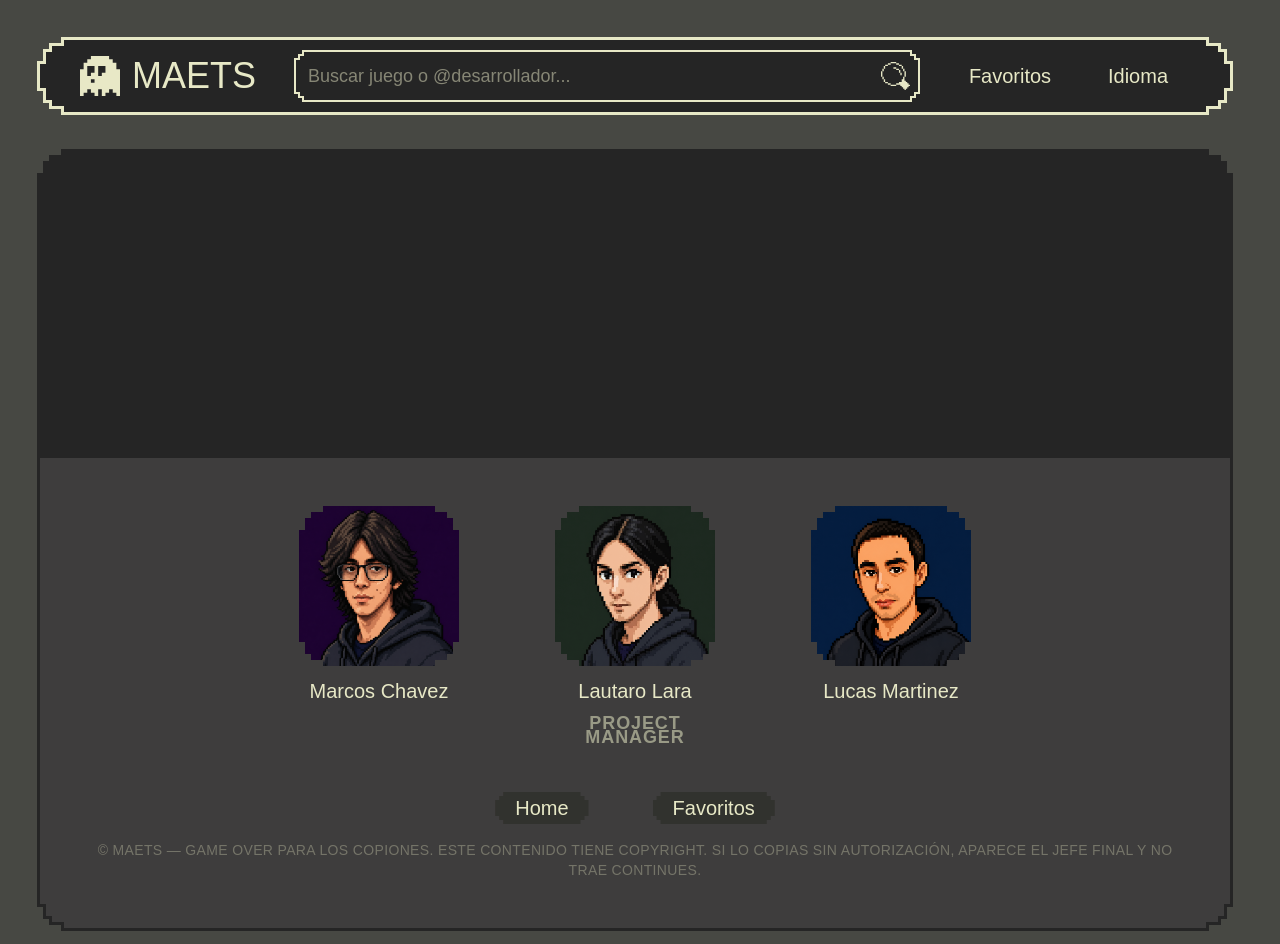
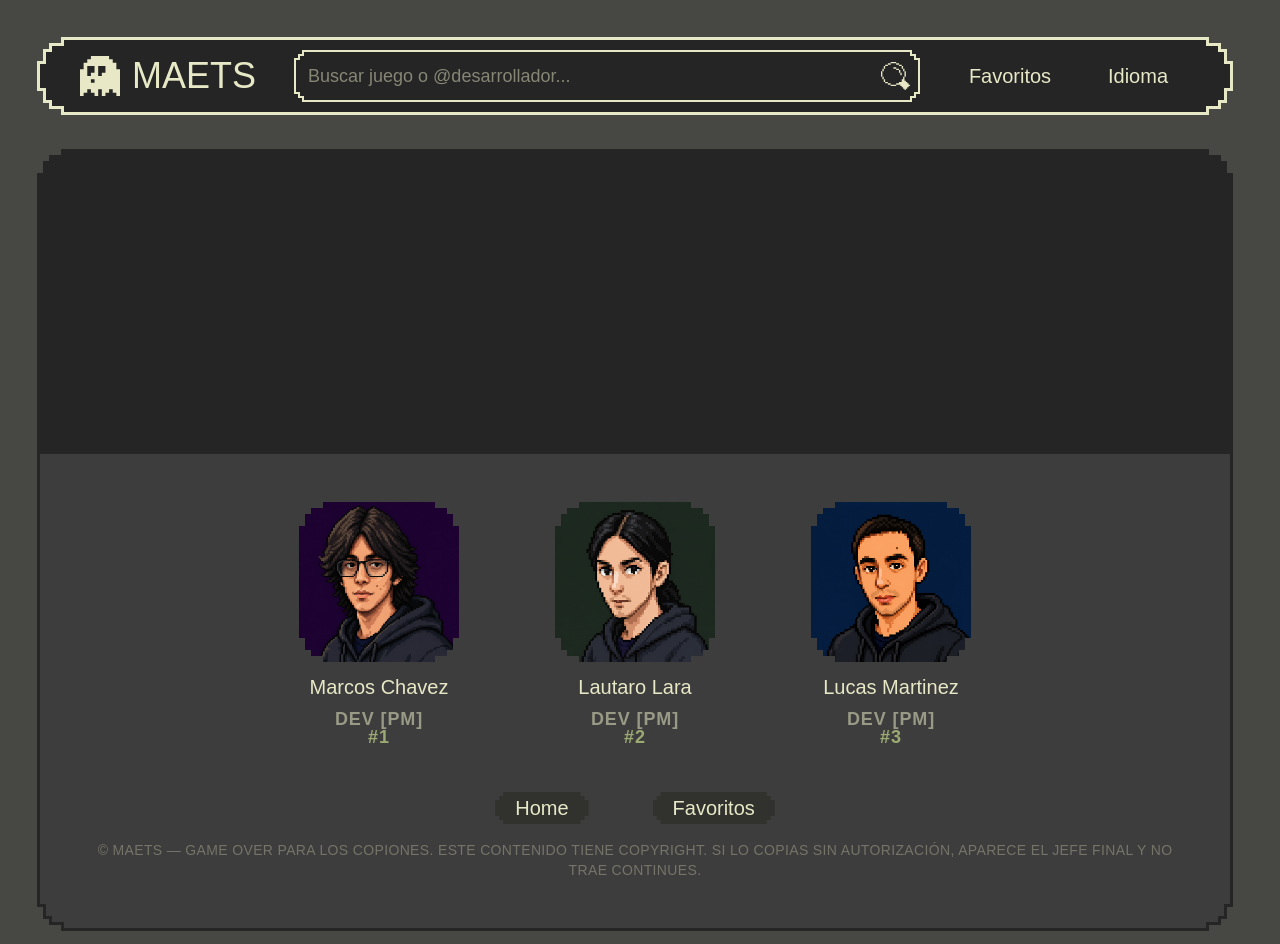
Before and after one commit to LautaroLaraFai/TP2-REACT, a React (Vite) app: page /api-error in a window 1280 px wide. Built offline with nearby package versions, Linux system fonts and the light colour scheme; no server answers; a web font is replaced by a local one; what @react-pdf/renderer would draw is missing.

Commit message:
feature/footer-pm

```diff
--- a/src/components/Footer/Footer.jsx
+++ b/src/components/Footer/Footer.jsx
@@ -18,7 +18,7 @@ export const Footer = () => {
           {/*Marcos*/}
           <div className="flex flex-col items-center lg:w-40 md:w-32 sm:w-28 max-sm:w-20">
             <div className="px-wrap-lg group w-full lg:h-40 md:h-32 sm:h-28 max-sm:h-20 aspect-square">
-              <div className="px-border-lg group-hover:bg-a-darkamber group-active:bg-orange-700 transition-colors duration-200 md:-inset-0.75 max-md:-inset-0.5"/>
+              <div className="px-border-lg group-hover:bg-a-darkamber group-active:bg-a-red transition-colors duration-200 md:-inset-0.75 max-md:-inset-0.5"/>
               <a href="https://github.com/Marcos-Chavez-5505" target="_blank">
                 <img
                   src={marcosPixelArt}
@@ -27,15 +27,21 @@ export const Footer = () => {
                 />
               </a>
             </div>
-            <p className="md:mt-4 max-md:mt-3 text-center lg:text-xl md:text-lg sm:text-base max-sm:text-sm leading-4.5">
-              Marcos Chavez
-            </p>
+            <div className="md:mt-4 max-md:mt-3 text-center">
+              <p className="font-medium lg:text-xl md:text-lg sm:text-base max-sm:text-sm leading-4.5 lg:mb-4 md:mb-3 sm:mb-3 max-sm:mb-2">
+                Marcos Chavez
+              </p>
+              <p className="text-a-darkamber font-bold lg:text-lg md:text-base sm:text-sm max-sm:text-sm uppercase tracking-wider leading-3.5 flex flex-col gap-1">
+                Dev [PM]<span className="text-a-lime">#1</span>
+              </p>
+            </div>
+
           </div>
 
           {/* Lauti */}
           <div className="flex flex-col items-center lg:w-40 md:w-32 sm:w-28 max-sm:w-20">
             <div className="px-wrap-lg group w-full lg:h-40 md:h-32 sm:h-28 max-sm:h-20 aspect-square">
-              <div className="px-border-lg group-hover:bg-a-darkamber group-active:bg-orange-700 transition-colors duration-200 md:-inset-0.75 max-md:-inset-0.5"/>
+              <div className="px-border-lg group-hover:bg-a-darkamber group-active:bg-a-red transition-colors duration-200 md:-inset-0.75 max-md:-inset-0.5"/>
               <a href="https://github.com/LautaroLaraFai" target="_blank">
                 <img
                   src={lautiPixelArt}
@@ -48,8 +54,8 @@ export const Footer = () => {
               <p className="font-medium lg:text-xl md:text-lg sm:text-base max-sm:text-sm leading-4.5 lg:mb-4 md:mb-3 sm:mb-3 max-sm:mb-2">
                 Lautaro Lara
               </p>
-              <p className="text-a-darkamber font-bold lg:text-lg md:text-base sm:text-sm max-sm:text-sm uppercase tracking-wider leading-3.5">
-                Project Manager
+              <p className="text-a-darkamber font-bold lg:text-lg md:text-base sm:text-sm max-sm:text-sm uppercase tracking-wider leading-3.5 flex flex-col gap-1">
+                Dev [PM]<span className="text-a-lime">#2</span>
               </p>
             </div>
           </div>
@@ -57,7 +63,7 @@ export const Footer = () => {
           {/*Lucas*/}
           <div className="flex flex-col items-center lg:w-40 md:w-32 sm:w-28 max-sm:w-20">
             <div className="px-wrap-lg group w-full lg:h-40 md:h-32 sm:h-28 max-sm:h-20 aspect-square">
-              <div className="px-border-lg group-hover:bg-a-darkamber group-active:bg-orange-700 transition-colors duration-200 md:-inset-0.75 max-md:-inset-0.5"/>
+              <div className="px-border-lg group-hover:bg-a-darkamber group-active:bg-a-red transition-colors duration-200 md:-inset-0.75 max-md:-inset-0.5"/>
               <a href="https://github.com/LucasLautaroMartinez" target="_blank">
                 <img
                   src={lucasPixelArt}
@@ -66,9 +72,14 @@ export const Footer = () => {
                 />
               </a>
             </div>
-            <p className="md:mt-4 max-md:mt-3 text-center lg:text-xl md:text-lg sm:text-base max-sm:text-sm leading-4.5">
-              Lucas Martinez
-            </p>
+            <div className="md:mt-4 max-md:mt-3 text-center">
+              <p className="font-medium lg:text-xl md:text-lg sm:text-base max-sm:text-sm leading-4.5 lg:mb-4 md:mb-3 sm:mb-3 max-sm:mb-2">
+                Lucas Martinez
+              </p>
+              <p className="text-a-darkamber font-bold lg:text-lg md:text-base sm:text-sm max-sm:text-sm uppercase tracking-wider leading-3.5 flex flex-col gap-1">
+                Dev [PM]<span className="text-a-lime">#3</span>
+              </p>
+            </div>
           </div>
         </div>
 
@@ -76,7 +87,7 @@ export const Footer = () => {
         <div className="flex justify-center md:gap-16 max-md:gap-8 mb-4">
           <Link
             to="/"
-            className="px-wrap-sm hover:text-orange-700 active:text-orange-600 font-medium lg:text-xl md:text-lg sm:text-base max-sm:text-sm"
+            className="px-wrap-sm hover:text-a-red active:text-orange-600 font-medium lg:text-xl md:text-lg sm:text-base max-sm:text-sm"
             onClick={() => {
               setClearInput(true)
               setSearchActive(false)
@@ -87,7 +98,7 @@ export const Footer = () => {
           </Link>
           <Link
             to="/favorite"
-            className="px-wrap-sm hover:text-orange-700 active:text-orange-600 font-medium lg:text-xl md:text-lg sm:text-base max-sm:text-sm"
+            className="px-wrap-sm hover:text-a-red active:text-orange-600 font-medium lg:text-xl md:text-lg sm:text-base max-sm:text-sm"
           >
             <span className="px-inner-sm bg-t-bg/80 inline-block! md:px-5 max-md:px-4 py-0.5">{t("footer.favText")}</span>
           </Link>
```
